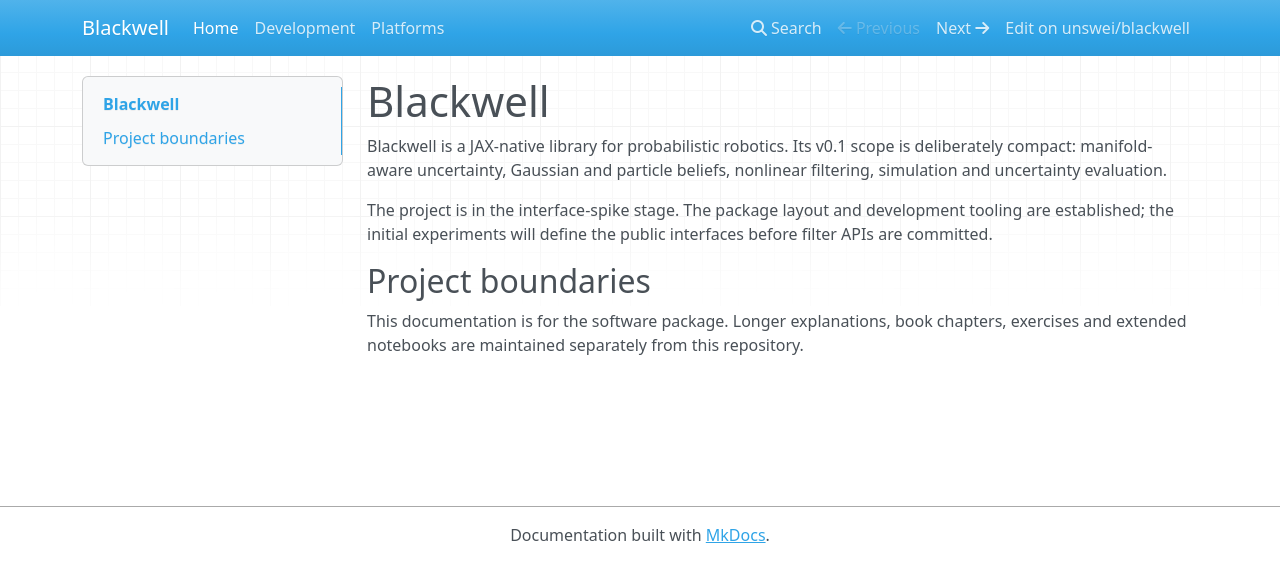
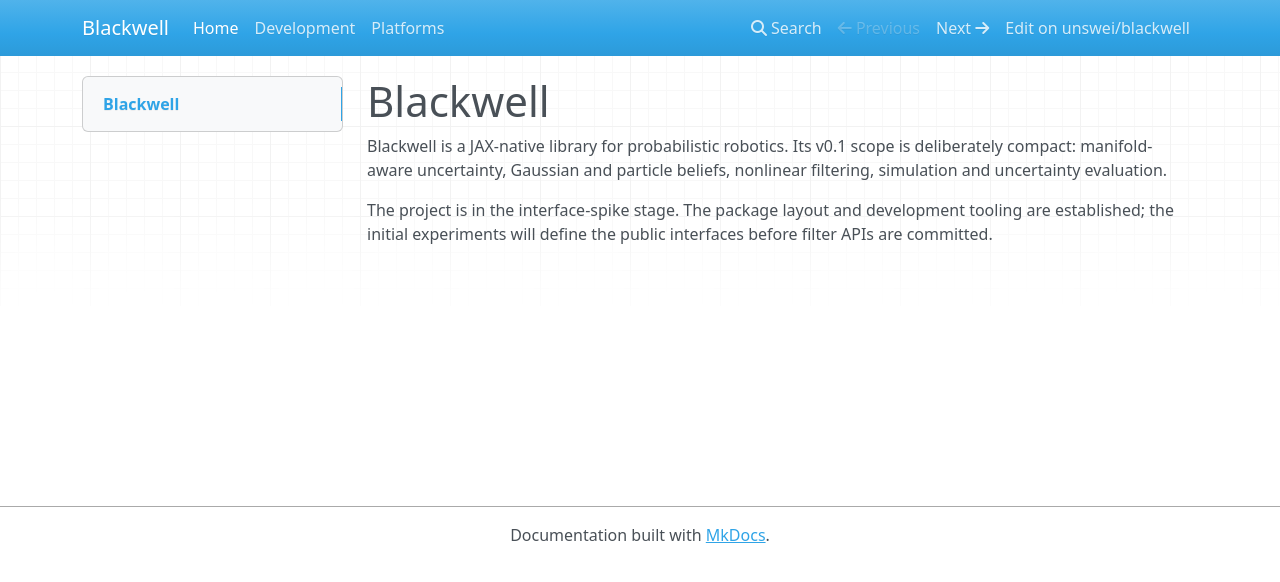
Before and after one commit to unswei/blackwell, an MkDocs documentation site: the page built from docs/index.md, in a window 1280 px wide. Shown: the top 582 px of the page. Built offline with MkDocs 1.6.1, drawn with Linux system fonts in a browser that asks for light colours; nearby versions of some CDN libraries.

```diff
--- a/docs/index.md
+++ b/docs/index.md
@@ -7,9 +7,3 @@ beliefs, nonlinear filtering, simulation and uncertainty evaluation.
 The project is in the interface-spike stage. The package layout and development
 tooling are established; the initial experiments will define the public
 interfaces before filter APIs are committed.
-
-## Project boundaries
-
-This documentation is for the software package. Longer explanations, book
-chapters, exercises and extended notebooks are maintained separately from this
-repository.
```
Also changed, not shown: README.md (+1 -2 lines).
